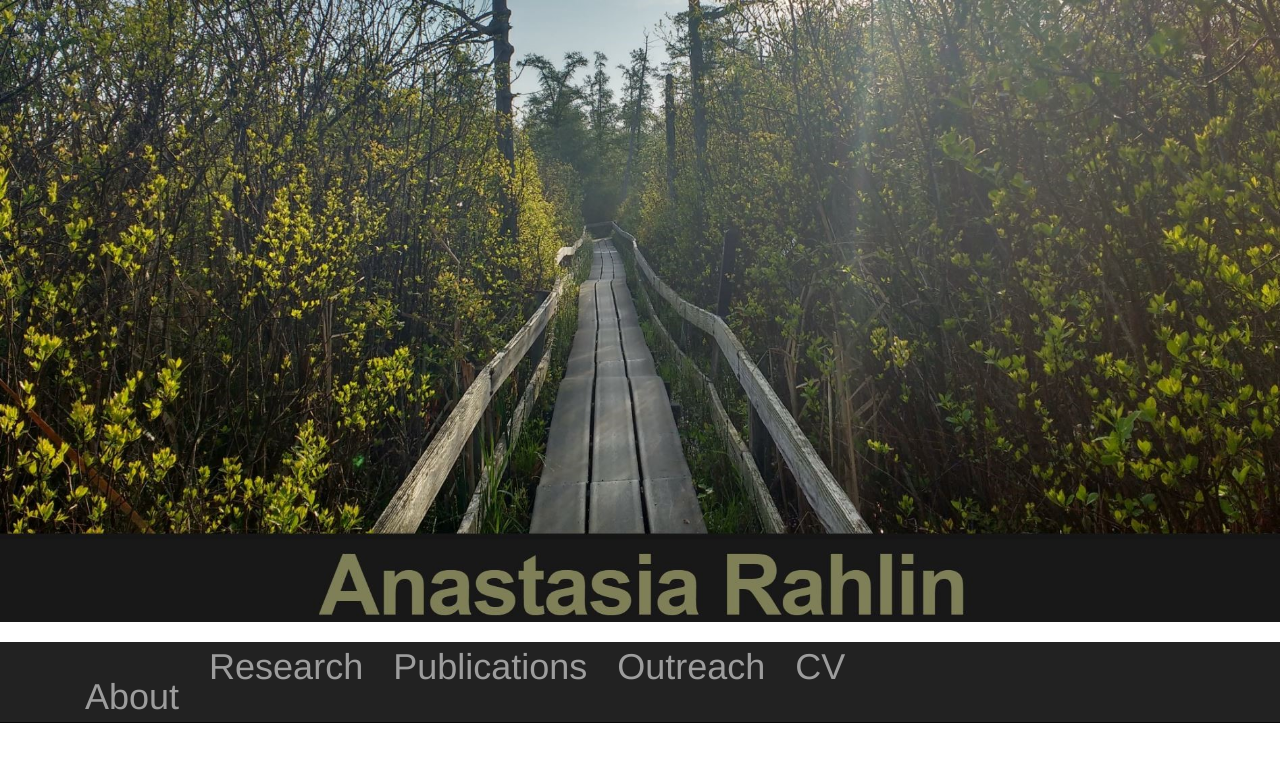
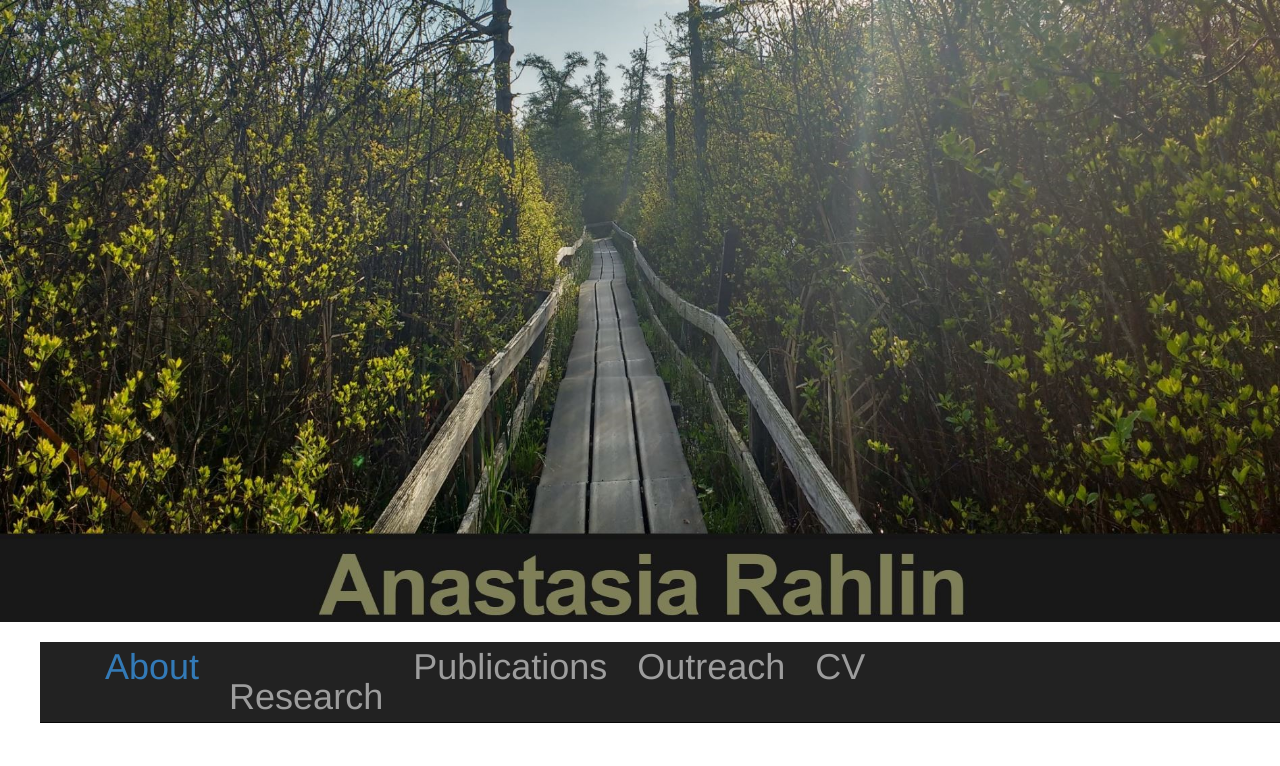
Before and after one commit to anarahlin/anarahlin.github.io, a Jekyll site: the page built from index.html, in a window 1280 px wide. Shown: the top 766 px of the page. Built offline with Jekyll 4.4.1, drawn with Linux system fonts in a browser that asks for light colours; nearby versions of some CDN libraries; the list of posts is cut into pages by our own code; comment, search, counter and statistics services are not loaded.

Commit message:
Update nav.html

```diff
--- a/_includes/nav.html
+++ b/_includes/nav.html
@@ -77,6 +77,70 @@
 		</head>
 		<body>
 
+<!-- trying to see if this causes the old nav to come back? -->
+ <div id="nav-wrapper">
+
+	<!-- Nav  	font-size: calc(20px + (200 - 20) * ((100vw - 250px) / (1800 - 250)));
+			line-height: calc(1.3em + (1.5 - 1.2) * ((100vw - 250px)/(1800 - 250))); -->
+	<nav id="nav">
+
+		<ul>
+			<!-- there were five <br>s  here as of 06.21.2019 and getting rid of them made the space between the links and Anastasia Rahlin be less.
+			{% assign current = page.url | downcase | split: '/'
+			%} <!-- the class is defined here, all you have to do is scale it
+			<li
+			    {% if current[1] == 'index.html' %}
+			    class='current' {% endif %}>
+				<a style="font-weight:bold"
+				   href="/index.html">
+					<h5>About</h5>
+				</a>
+			</li>
+
+
+
+			<li
+			    {% if current[1] == 'research.html' %}
+			    class='current'{% endif %}>
+				<a style="font-weight:bold"
+				   href="/research.html" >
+					<h5>Research</h5>
+				</a>
+			</li>
+
+
+			<li
+			    {% if current[1] == 'publications.html' %}
+			    class='current'{% endif %}>
+				<a style="font-weight:bold"
+				   href="/publications.html" >
+					<h5>Publications</h5>
+				</a>
+			</li>
+
+			<li
+			    {% if current[1] == 'outreach.html' %}
+			    class='current'{% endif %}>
+				<a style="font-weight:bold"
+				   href="/outreach.html" >
+					<h5>Outreach</h5>
+				</a>
+			</li>
+
+			<li
+			    {% if current[1] == 'CV.html' %}
+			    class='current'{% endif %}>
+				<a style="font-weight:bold"
+				   href="/cv.html" >
+					 <h5>CV</h5>
+				</a>
+			</li>
+
+		</ul>
+
+
+	</nav>
+ <!-- trying to see if this causes the old nav to come back? -->
 
   <!-- new nav stuff -->
 <script src="https://cdnjs.cloudflare.com/ajax/libs/jquery/2.1.3/jquery.min.js"></script>
@@ -107,7 +171,6 @@
   </div>
 </nav>
 
-
 </div>
 
 </body>
```
